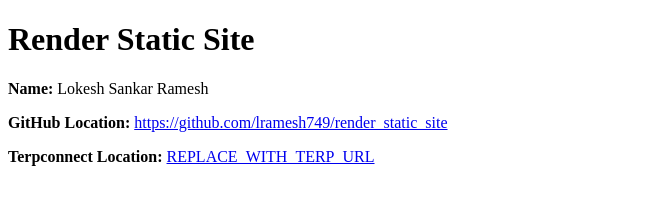
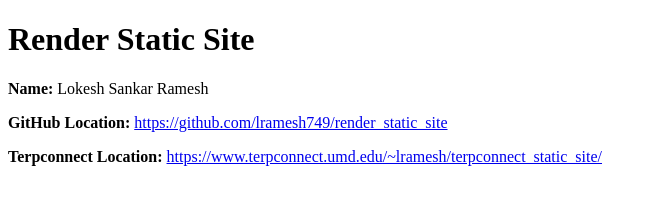
Before and after one commit to lramesh749/render_static_site, a plain HTML site: page index.html in a window 1280 px wide. Shown: the whole page, without its empty margins (0-657 px from the left). Drawn offline with Linux system fonts and the light colour scheme.

Commit message:
Update index.html

```diff
--- a/index.html
+++ b/index.html
@@ -19,8 +19,8 @@
 
   <p>
     <strong>Terpconnect Location:</strong>
-    <a href="https://www.terpconnect.umd.edu/~lramesh/terpconnect_static_site/" target="_blank" rel="noopener">
-      REPLACE_WITH_TERP_URL
+    <a href="Terpconnect Site" target="_blank" rel="noopener">
+      https://www.terpconnect.umd.edu/~lramesh/terpconnect_static_site/
     </a>
   </p>
 </body>
```
